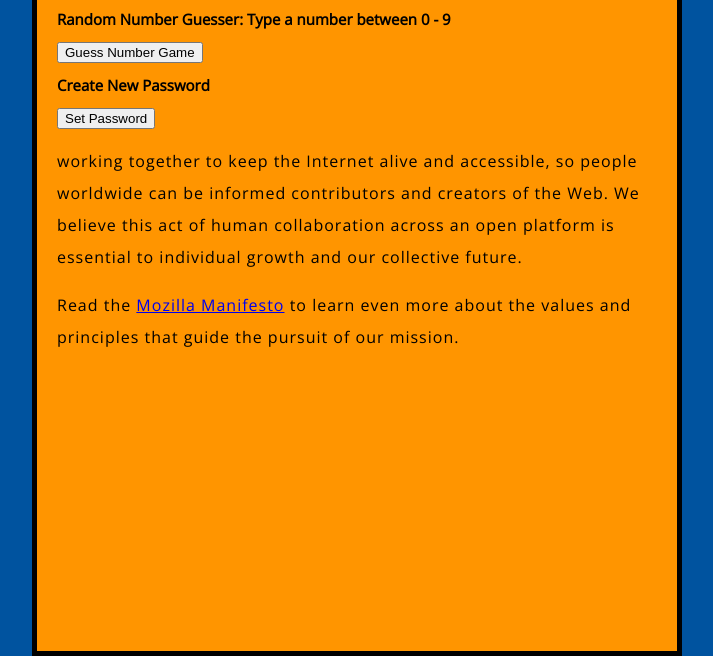
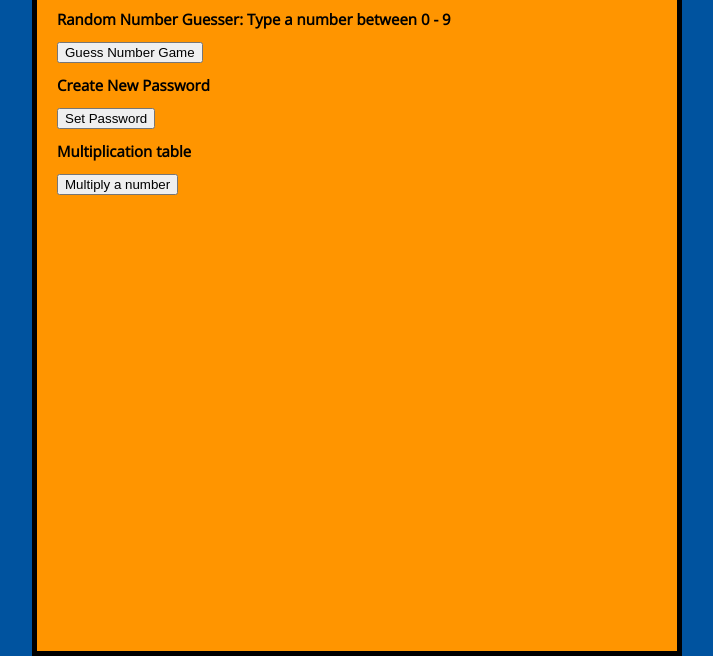
Before and after one commit to J-swanson2/Swanson_INF651_Assignment02, a plain HTML site: page index.html in a window 1280 px wide. Shown: the part 144-800 px from the top of the page, without its empty margins (283-996 px from the left). Drawn offline with nearby package versions, Linux system fonts and the light colour scheme.

Commit message:
finished problem 3

```diff
--- a/Script1.js
+++ b/Script1.js
@@ -32,3 +32,15 @@ function passwordSet() {
 
     document.getElementById("confirmPrompt").textContent = "Password set succesful!";
 }
+
+function multiply() {
+    const table = document.getElementById("table");
+    let x = prompt("Enter a number from 1 to 10");
+    let tableText = '';
+    for (let i = 1; i <= 10; i++) {
+        tableText = x + " x " + i + " = " + (i * x) + "\n";
+        table.innerText += tableText;
+
+    }
+
+}
--- a/StyleSheet1.css
+++ b/StyleSheet1.css
@@ -36,8 +36,3 @@ h1 {
     color: #00539F;
     text-shadow: 3px 3px 1px black;
 }
-
-img {
-    display: block;
-    margin: 0 auto;
-}
--- a/index.html
+++ b/index.html
@@ -19,9 +19,9 @@
 
     <h2 id="confirmPrompt"></h2>
 
-    <p>working together to keep the Internet alive and accessible, so people worldwide can be informed contributors and creators of the Web. We believe this act of human collaboration across an open platform is essential to individual growth and our collective future.</p>
-
-    <p>Read the <a href="https://www.mozilla.org/en-US/about/manifesto/">Mozilla Manifesto</a> to learn even more about the values and principles that guide the pursuit of our mission.</p>
+    <h2>Multiplication table</h2>
+    <input type="button" value="Multiply a number" onclick="multiply()" />
+    <p id="table"></p>
     <script src="Script1.js"></script>
 </body>
 </html>
```
